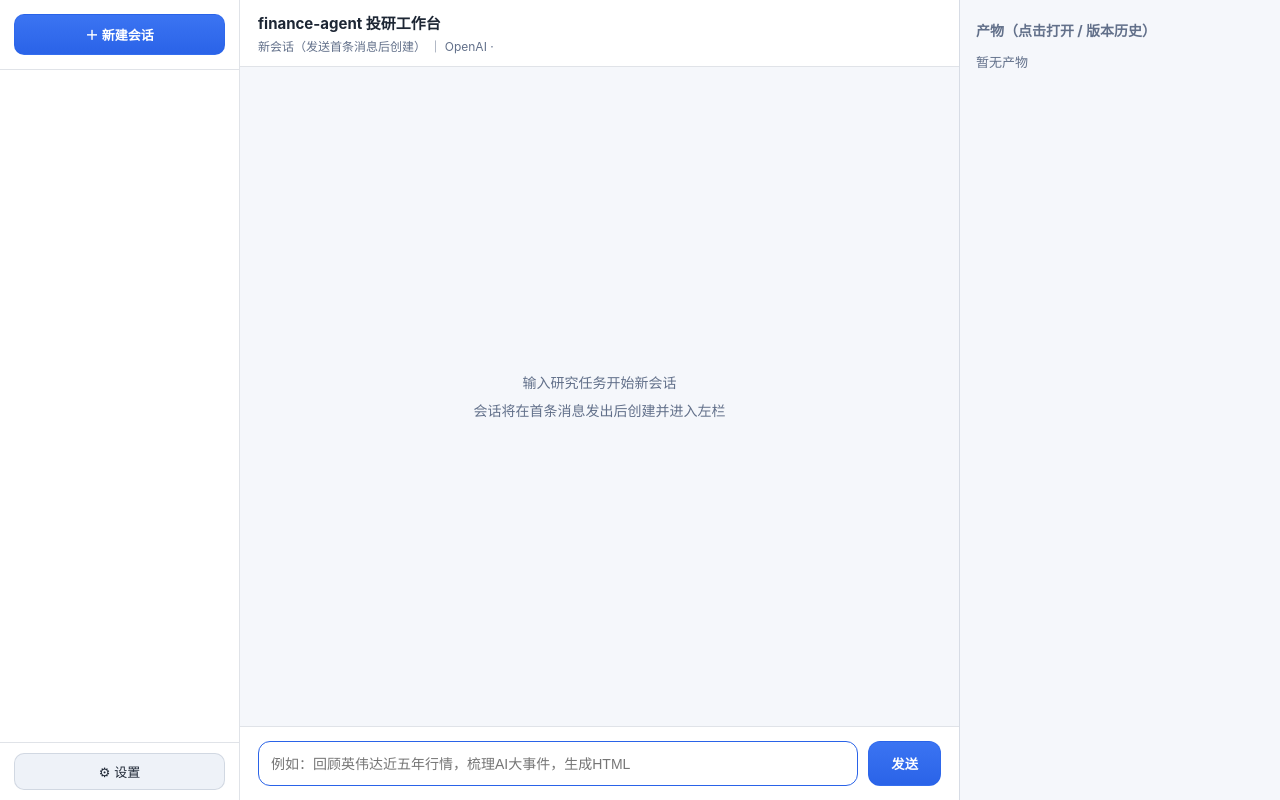
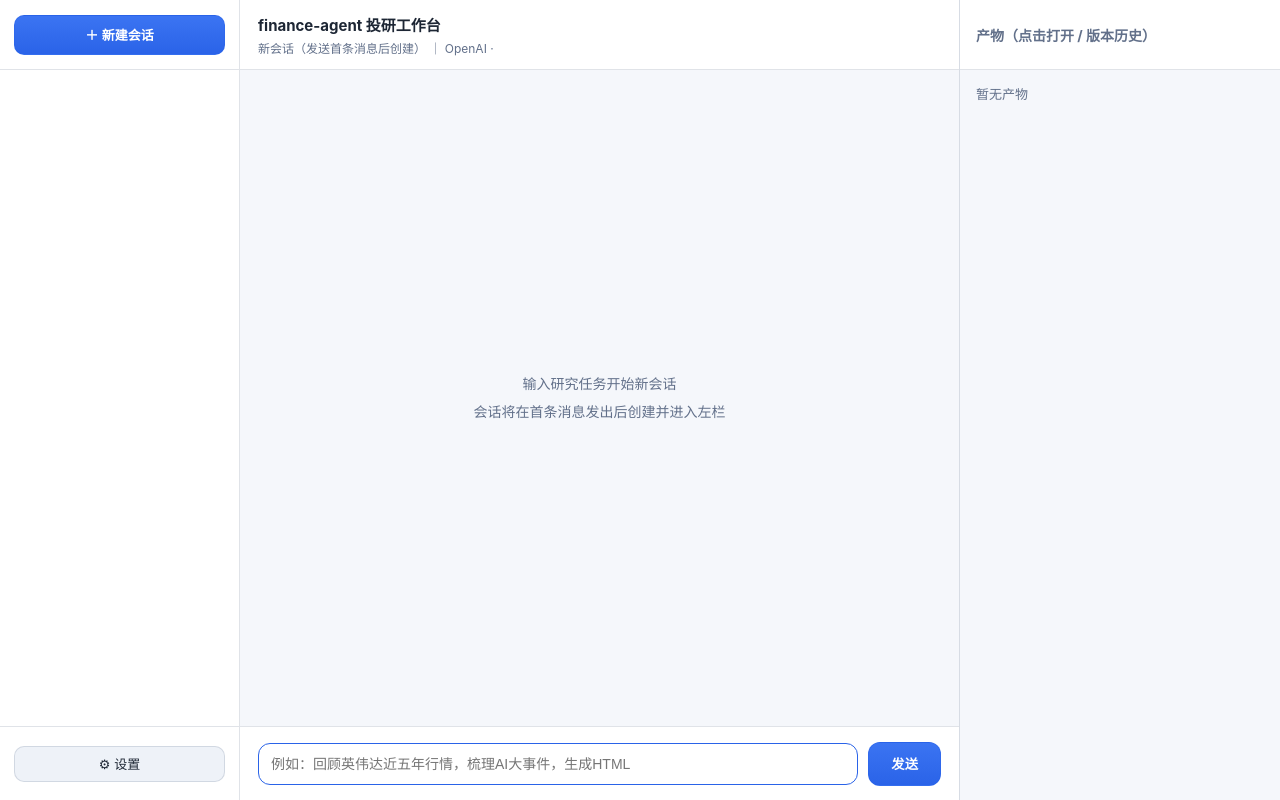
Before and after one commit to yibo365/finance-agent, a website built with Vite: page webapp/index.html in a window 1280 px wide. Built offline with nearby package versions, Linux system fonts and the light colour scheme; files whose address does not match are found by name.

Commit message:
Fix web UI shell layout

```diff
--- a/webapp/index.html
+++ b/webapp/index.html
@@ -7,6 +7,7 @@
 </head>
 <body>
 
+<div class="app-shell">
   <nav>
     <div class="top"><button id="newChat">＋ 新建会话</button></div>
     <div id="sessionList"></div>
@@ -26,9 +27,12 @@
   </main>
 
   <aside>
+    <div class="aside-head">
       <h2>产物（点击打开 / 版本历史）</h2>
+    </div>
     <div id="artifacts"><div class="empty">暂无产物</div></div>
   </aside>
+</div>
 
 <dialog id="settingsDialog">
   <form id="settingsForm" method="dialog">
--- a/webapp/src/style.css
+++ b/webapp/src/style.css
@@ -9,24 +9,51 @@
   --chip: #e4ebf7;
   --ok: #16824a;
   --err: #c53030;
+  --topbar-h: 70px;
+  --bottombar-h: 74px;
 }
 * { box-sizing: border-box; }
+html {
+  width: 100%;
+  height: 100%;
+  overflow: hidden;
+  background: var(--bg);
+}
 body {
-  margin: 0; height: 100vh; overflow: hidden;
-  display: grid; grid-template-columns: 240px 1fr 320px;
+  margin: 0; width: 100vw; min-height: 100vh; height: 100dvh; overflow: hidden;
   font-family: -apple-system, "PingFang SC", "Microsoft YaHei", sans-serif;
   background: var(--bg); color: var(--text);
+}
+.app-shell {
+  position: fixed; inset: 0; width: 100vw; height: 100vh; height: 100dvh; overflow: hidden;
+  display: grid; grid-template-columns: 240px minmax(0, 1fr) 320px;
 }
 
 /* ---- 左栏：会话列表（localStorage） ---- */
 nav { display: flex; flex-direction: column; border-right: 1px solid var(--line); min-height: 0; background: var(--panel); }
-nav .top { padding: 14px; border-bottom: 1px solid var(--line); }
+nav .top {
+  height: var(--topbar-h); padding: 0 14px; border-bottom: 1px solid var(--line);
+  display: flex; align-items: center; flex: none;
+}
 #newChat {
-  width: 100%; padding: 10px; border-radius: 10px; border: 1px solid rgba(42, 99, 232, 0.35);
+  width: 100%; height: 40px; padding: 0 10px; border-radius: 10px; border: 1px solid rgba(42, 99, 232, 0.35);
   background: linear-gradient(180deg, #3b74f2, #2a63e8); color: #fff; cursor: pointer;
   font-weight: 600; font-size: 13px;
 }
-#sessionList { flex: 1; overflow-y: auto; padding: 8px; }
+#sessionList {
+  flex: 1; min-height: 0; overflow-y: auto; padding: 8px;
+  scrollbar-width: thin; scrollbar-color: rgba(98, 112, 138, 0.55) transparent;
+}
+#sessionList::-webkit-scrollbar { width: 8px; }
+#sessionList::-webkit-scrollbar-track { background: transparent; }
+#sessionList::-webkit-scrollbar-thumb {
+  border-radius: 999px;
+  border-left: 3px solid transparent;
+  border-right: 3px solid transparent;
+  background: rgba(98, 112, 138, 0.58);
+  background-clip: content-box;
+}
+#sessionList::-webkit-scrollbar-thumb:hover { background-color: rgba(42, 99, 232, 0.72); }
 .sess { position: relative; padding: 10px 26px 10px 12px; border-radius: 10px; cursor: pointer; margin-bottom: 4px; border: 1px solid transparent; }
 .sess:hover { background: var(--panel2); }
 .sess.active { background: var(--panel2); border-color: var(--line); }
@@ -36,16 +63,22 @@ nav .top { padding: 14px; border-bottom: 1px solid var(--line); }
 .sess .del { position: absolute; right: 6px; top: 8px; color: var(--muted); border: none; background: none; cursor: pointer; font-size: 14px; padding: 2px 5px; display: none; }
 .sess:hover .del { display: block; }
 .sess .del:hover { color: var(--err); }
-nav .bottom { padding: 10px 14px; border-top: 1px solid var(--line); }
+nav .bottom {
+  height: var(--bottombar-h); padding: 0 14px; border-top: 1px solid var(--line);
+  display: flex; align-items: center; flex: none;
+}
 #openSettings {
-  width: 100%; padding: 8px; border-radius: 10px; border: 1px solid var(--line);
+  width: 100%; height: 36px; padding: 0 8px; border-radius: 10px; border: 1px solid var(--line);
   background: var(--panel2); color: var(--text); cursor: pointer; font-size: 13px;
 }
 #openSettings:hover { border-color: var(--accent); color: var(--accent); }
 
 /* ---- 中栏：对话 ---- */
 main { display: flex; flex-direction: column; border-right: 1px solid var(--line); min-width: 0; min-height: 0; }
-header { padding: 12px 18px; border-bottom: 1px solid var(--line); flex: none; background: var(--panel); }
+header {
+  height: var(--topbar-h); padding: 0 18px; border-bottom: 1px solid var(--line);
+  flex: none; background: var(--panel); display: flex; flex-direction: column; justify-content: center;
+}
 header h1 { font-size: 15px; margin: 0; }
 header .sub { color: var(--muted); font-size: 12px; margin-top: 4px; overflow: hidden; text-overflow: ellipsis; white-space: nowrap; }
 #log { flex: 1; overflow-y: auto; padding: 18px; display: flex; flex-direction: column; gap: 12px; min-height: 0; }
@@ -75,7 +108,10 @@ header .sub { color: var(--muted); font-size: 12px; margin-top: 4px; overflow: h
 .msg.md hr { border: none; border-top: 1px solid var(--line); margin: 12px 0; }
 .msg.md img { max-width: 100%; border-radius: 8px; }
 .error { align-self: flex-start; background: #fdecec; border: 1px solid #f3b6b6; color: #8f1f1f; }
-.empty-chat { margin: auto; color: var(--muted); font-size: 14px; text-align: center; line-height: 2; }
+.empty-chat {
+  flex: 1; width: 100%; min-height: 100%; margin: 0; display: grid; place-content: center;
+  color: var(--muted); font-size: 14px; text-align: center; line-height: 2;
+}
 
 /* 执行过程时间线 */
 details.trace { align-self: stretch; max-width: 82%; background: var(--panel2); border: 1px solid var(--line); border-radius: 12px; padding: 8px 12px; font-size: 12px; }
@@ -87,15 +123,23 @@ details.trace summary .spin { display: inline-block; animation: spin 1s linear i
 .trace .line .okmark { color: var(--ok); }
 .trace .line .errmark { color: var(--err); }
 
-form#form { display: flex; gap: 10px; padding: 14px 18px; border-top: 1px solid var(--line); flex: none; background: var(--panel); }
+form#form {
+  height: var(--bottombar-h); display: flex; align-items: center; gap: 10px;
+  padding: 0 18px; border-top: 1px solid var(--line); flex: none; background: var(--panel);
+}
 input#input { flex: 1; padding: 12px; border-radius: 12px; border: 1px solid var(--line); background: var(--panel2); color: var(--text); outline: none; font-size: 14px; }
 input#input:focus { border-color: var(--accent); background: #fff; }
-button#send { padding: 12px 22px; border-radius: 12px; border: 1px solid rgba(42, 99, 232, 0.35); background: linear-gradient(180deg, #3b74f2, #2a63e8); color: #fff; cursor: pointer; font-weight: 600; }
+button#send { height: 44px; padding: 0 22px; border-radius: 12px; border: 1px solid rgba(42, 99, 232, 0.35); background: linear-gradient(180deg, #3b74f2, #2a63e8); color: #fff; cursor: pointer; font-weight: 600; }
 button#send:disabled { opacity: 0.5; cursor: wait; }
 
 /* ---- 右栏：产物 ---- */
-aside { overflow-y: auto; padding: 16px; min-height: 0; }
-aside h2 { font-size: 14px; color: var(--muted); margin: 4px 0 12px; }
+aside { display: flex; flex-direction: column; overflow: hidden; min-height: 0; background: var(--bg); }
+.aside-head {
+  height: var(--topbar-h); padding: 0 16px; border-bottom: 1px solid var(--line);
+  flex: none; display: flex; align-items: center; background: var(--panel);
+}
+aside h2 { font-size: 14px; color: var(--muted); margin: 0; }
+#artifacts { flex: 1; min-height: 0; overflow-y: auto; padding: 14px 16px; }
 .card { background: var(--panel); border: 1px solid var(--line); border-radius: 14px; padding: 12px 14px; margin-bottom: 10px; }
 .card .id { font-weight: 700; font-size: 13px; }
 .card .meta { color: var(--muted); font-size: 12px; margin-top: 4px; line-height: 1.5; }
```
Lines whose indentation alone changed are shown as unchanged.
